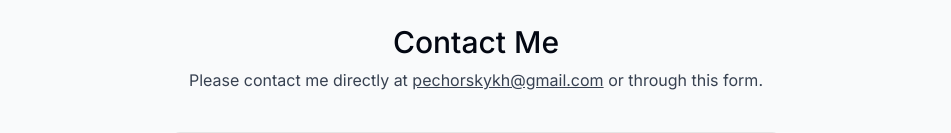
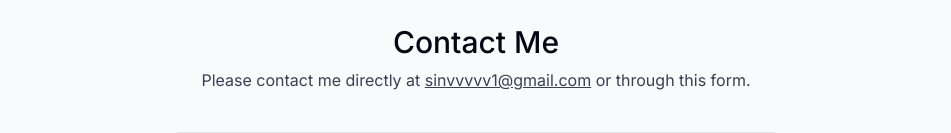
Before and after one commit to xellosgit/portfolio-website, a Next.js app: page / in a window 1280 px wide. Shown: the part 4657-4790 px from the top of the page, without its empty margins (164-1115 px from the left). Built offline with nearby package versions, Linux system fonts and the light colour scheme; no server answers.

Commit message:
Update contact.tsx

```diff
--- a/components/contact.tsx
+++ b/components/contact.tsx
@@ -33,8 +33,8 @@
 
       <p className="text-gray-700 -mt-6 dark:text-white/80">
         Please contact me directly at{" "}
-        <a className="underline" href="mailto:pechorskykh@gmail.com">
-          pechorskykh@gmail.com
+        <a className="underline" href="mailto:sinvvvvv1@gmail.com">
+          sinvvvvv1@gmail.com
         </a>{" "}
         or through this form.
       </p>
```
